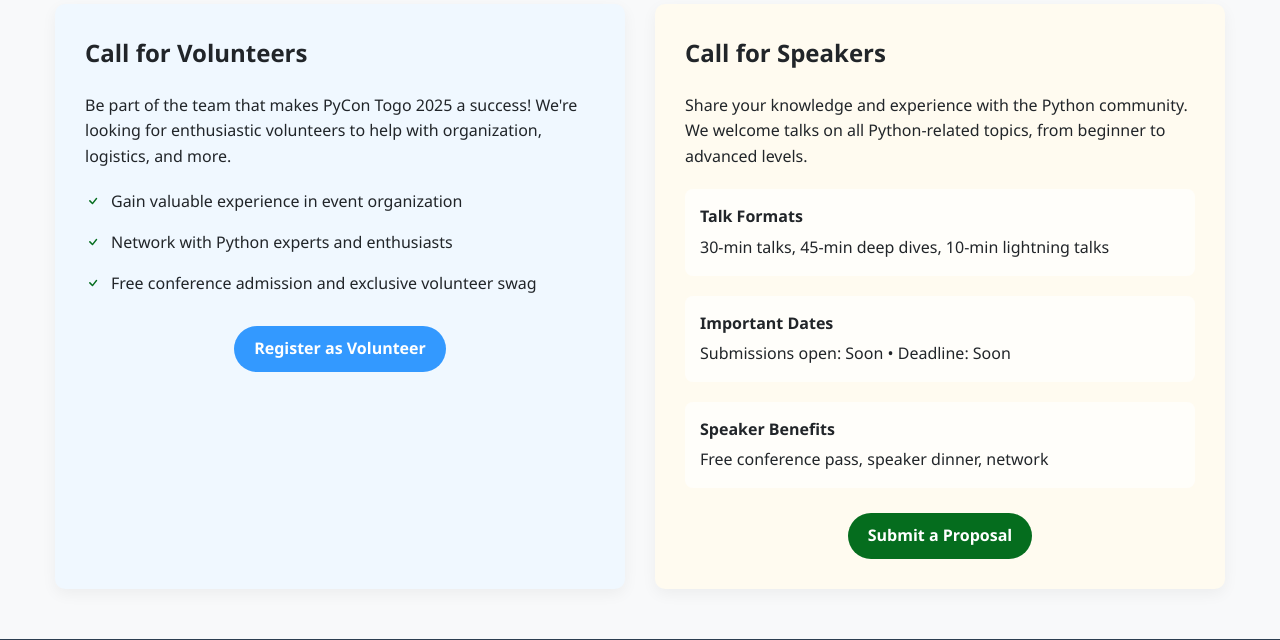
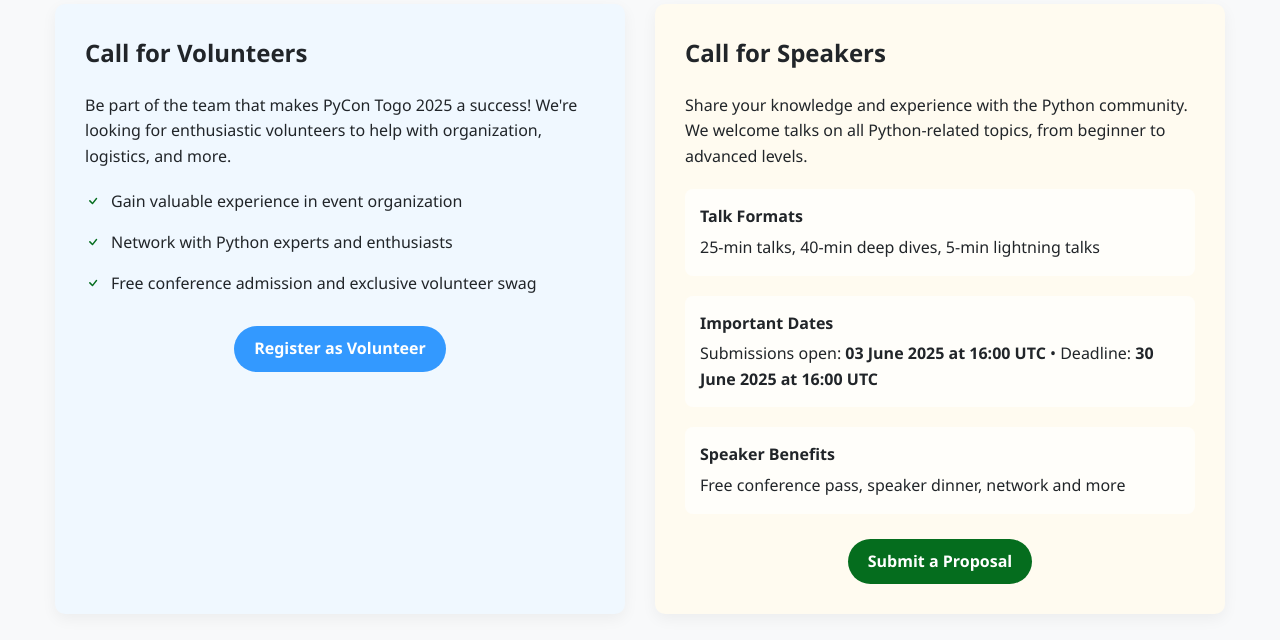
Before and after one commit to geoffreylgv/pycontg25, a Flask app: page / in a window 1280 px wide. Shown: the part 1380-2020 px from the top of the page. Run offline with Flask 3, Linux system fonts and the light colour scheme; some libraries are stand-ins or nearby versions.

Commit message:
feature: update proposal submission dates and adjust talk format durations

```diff
--- a/app.py
+++ b/app.py
@@ -44,6 +44,8 @@ regigstration_date = datetime(2025, 7, 23, 0, 0, 0)
 opening_in = regigstration_date - datetime.now()
 opening_in_days = opening_in.days
 sponsor_tiers = get_sponsorteirs()
+proposal_opining_date = datetime(2025, 6, 3, 16).strftime("%d %B %Y at %H:%M UTC")
+proposal_closing_date = datetime(2025, 6, 30, 16).strftime("%d %B %Y at %H:%M UTC")
 
 
 @app.route("/favicon.ico")
@@ -58,6 +60,8 @@ def home():
         year=year,
         event_date=event_date_str,
         sponsor_tiers=sponsor_tiers,
+        proposal_opining_date=proposal_opining_date,
+        proposal_closing_date=proposal_closing_date,
     )
 
 
--- a/templates/home.html
+++ b/templates/home.html
@@ -160,17 +160,17 @@ Home - PyCon Togo 2025
 
             <div class="cta-info">
                 <h4 class="cta-info-title">Talk Formats</h4>
-                <p>30-min talks, 45-min deep dives, 10-min lightning talks</p>
+                <p>25-min talks, 40-min deep dives, 5-min lightning talks</p>
             </div>
 
             <div class="cta-info">
                 <h4 class="cta-info-title">Important Dates</h4>
-                <p>Submissions open: Soon • Deadline: Soon</p>
+                <p>Submissions open: <strong>{{ proposal_opining_date }}</strong> • Deadline: <strong>{{ proposal_closing_date}}</strong></p>
             </div>
 
             <div class="cta-info">
                 <h4 class="cta-info-title">Speaker Benefits</h4>
-                <p>Free conference pass, speaker dinner, network</p>
+                <p>Free conference pass, speaker dinner, network and more</p>
             </div>
 
             <div class="cta-btn">
@@ -187,7 +187,7 @@ Home - PyCon Togo 2025
 
         <!-- Schedule tabs -->
         <div class="schedule-tabs">
-            <div class="schedule-tab active" data-day="day1">May 15</div>
+            <div class="schedule-tab active" data-day="day1">August 23</div>
 
         </div>
 
```
